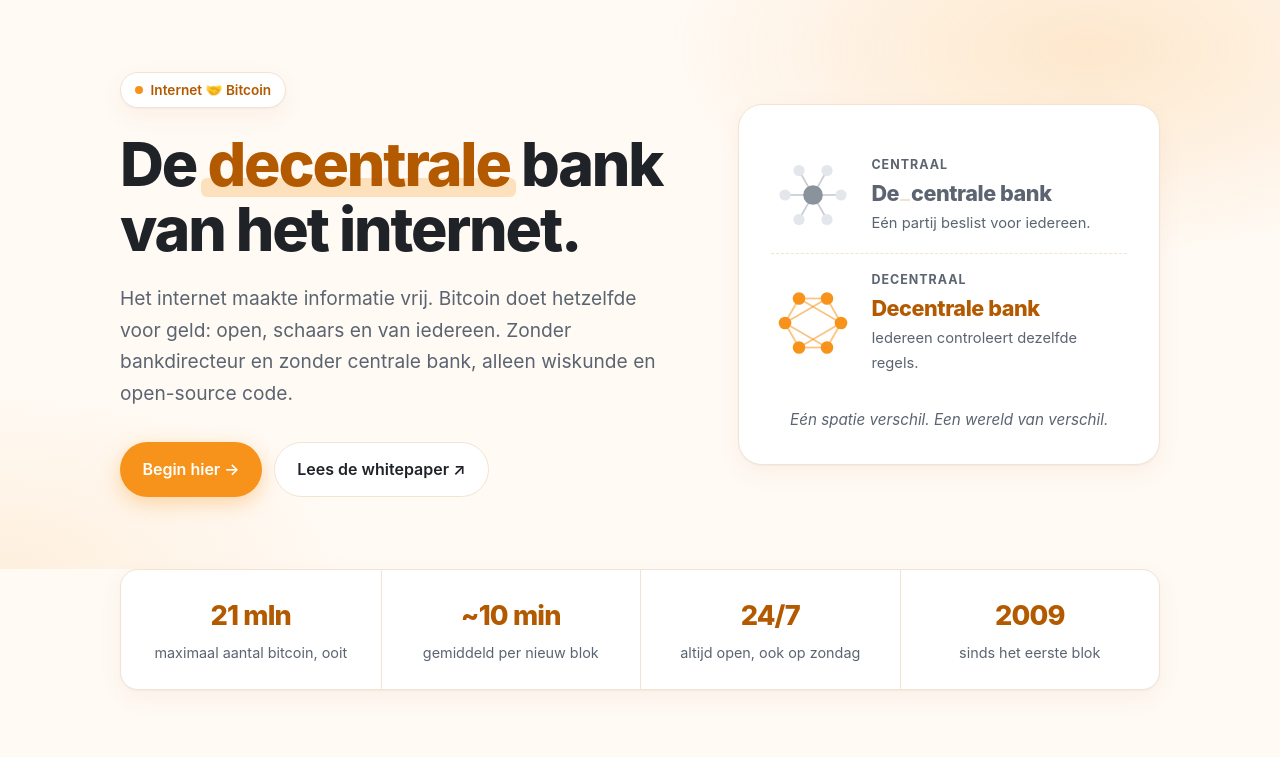
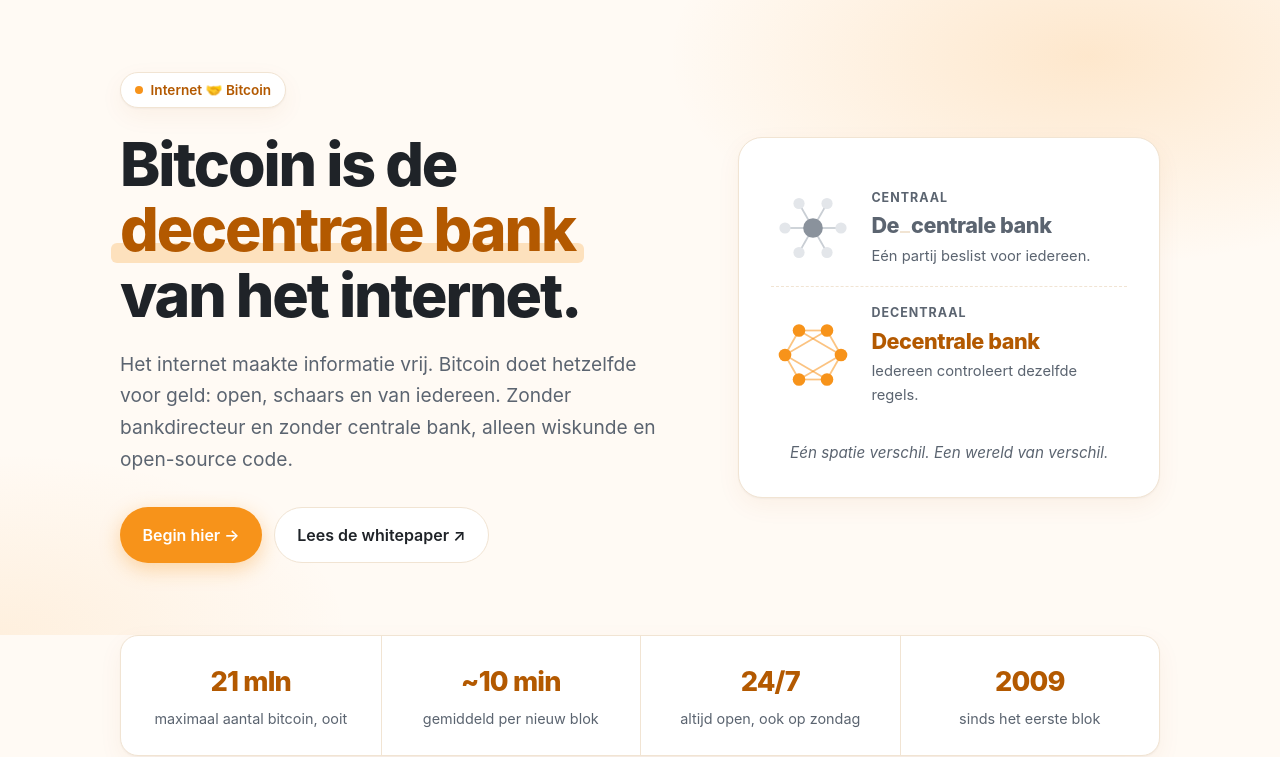
Before and after one commit to decentralebank/website, a plain HTML site: page index.html in a window 1280 px wide. Shown: the part 73-830 px from the top of the page. Drawn offline with Linux system fonts and the light colour scheme.

Commit message:
Update header text to emphasize Bitcoin's role

```diff
--- a/index.html
+++ b/index.html
@@ -315,7 +315,7 @@
       <div class="container">
         <div>
           <div class="badge"><span class="dot" aria-hidden="true"></span>Internet 🤝 Bitcoin</div>
-          <h1>De <span class="highlight">decentrale</span> bank van het internet.</h1>
+          <h1>Bitcoin is de <span class="highlight">decentrale bank</span> van het internet.</h1>
           <p class="lead">
             Het internet maakte informatie vrij. Bitcoin doet hetzelfde voor geld: open, schaars en van iedereen. Zonder bankdirecteur en zonder centrale bank, alleen wiskunde en open-source code.
           </p>
```
